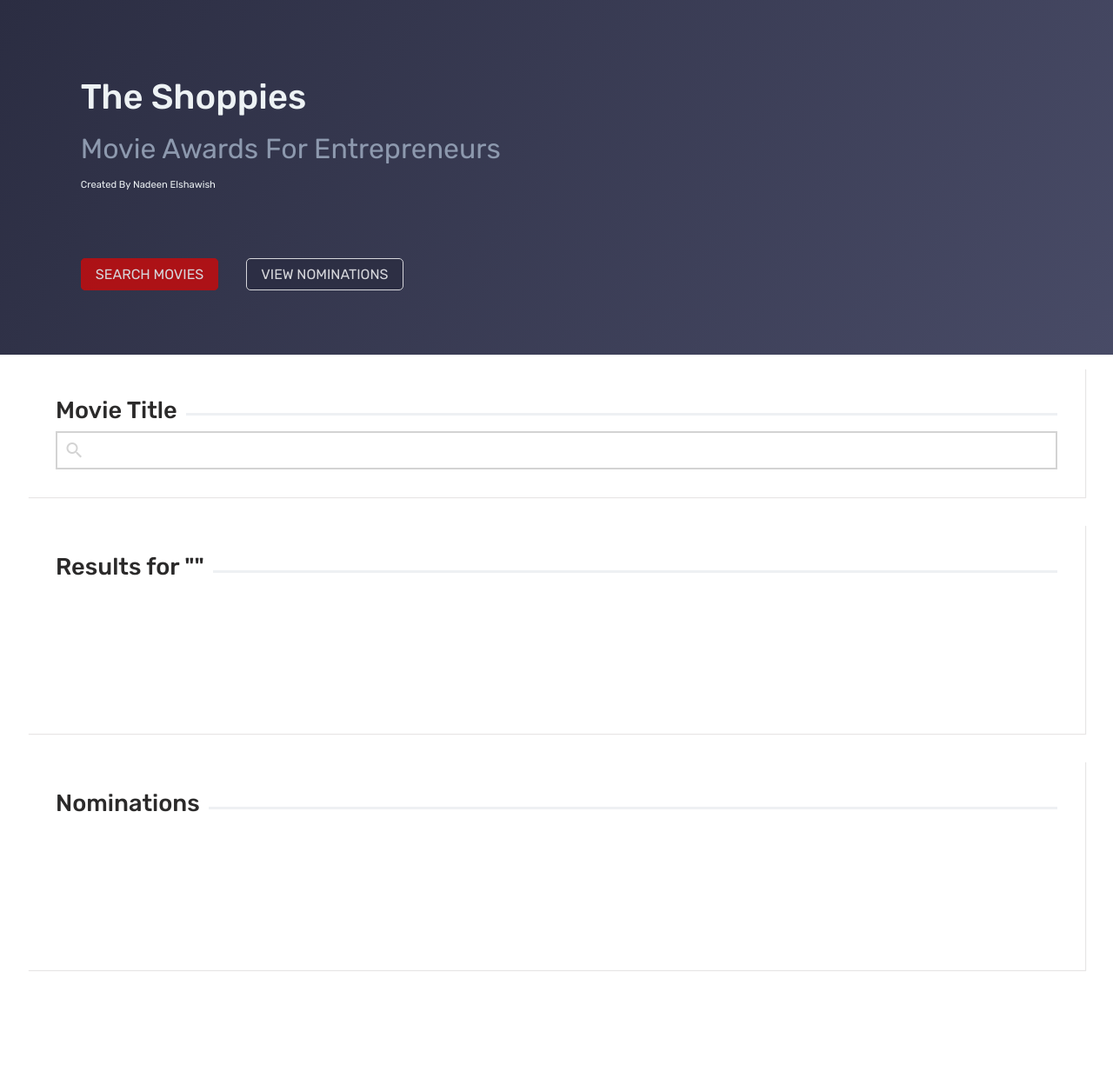
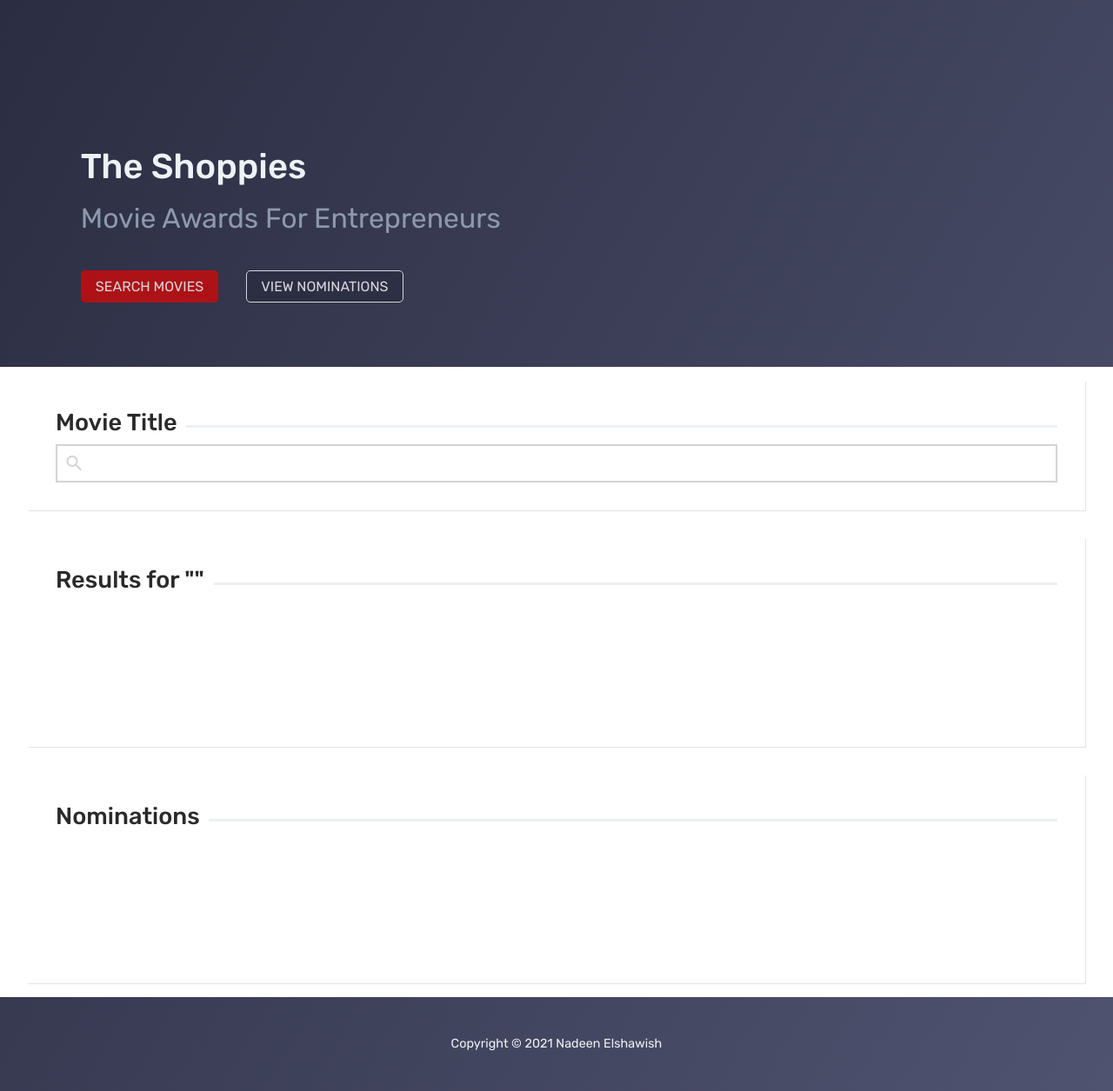
Before and after one commit to nelshaw/TheShoppies, an Angular app in the folder TheShoppies/: page / in a window 1280 px wide. Shown: the whole page at 87% size. Before the commit the page ends 1132 px from the top, so only its background shows below. Built offline with nearby package versions, Linux system fonts and the light colour scheme.

Commit message:
Final updates to design

```diff
--- a/TheShoppies/src/app/app.component.css
+++ b/TheShoppies/src/app/app.component.css
@@ -11,16 +11,21 @@ h1, h2 {
     color: #EDF2F4;
 }
 
-.author{
+.footer{
     color: #EDF2F4;
-    font-size: 70%;
-    margin-bottom: 7.5em;
+    font-size: 90%;
+    padding: 3em;
+    text-align: center;
 }
 
 h2 {
     color: #8D99AE;
+    margin-bottom: 6vh;
 }
 
+h1 {
+    margin-top: 10vh;
+}
 
 h3 {
     color: rgb(43, 42, 42);
@@ -101,7 +106,6 @@ p {
     margin: 1em;
     background-color: white;
     width: 95vw;
-    /* border-radius: 5px; */
     box-shadow: 1px 1px 1px rgb(231, 229, 229);
 }
 
@@ -111,7 +115,7 @@ p {
     margin-bottom: 15px;
 }
 
-.material-icons{
+.main .material-icons{
     color: lightgrey;
     font-size: 24px;
     text-align: center;
--- a/TheShoppies/src/app/app.component.html
+++ b/TheShoppies/src/app/app.component.html
@@ -2,7 +2,6 @@
     <div class="header">
         <h1>{{ title }}</h1>
         <h2>{{ subtitle }}</h2>
-        <h2 class="author">Created by Nadeen Elshawish</h2>
 
         <!-- Buttons to direct to anchors in the page for easier use -->
         <a href="#search" class="search">Search Movies</a>
@@ -50,4 +49,8 @@
             </ul>
         </div>
     </div>
+
+    <div class="footer">
+        Copyright © 2021 Nadeen Elshawish
+    </div>
 </body>
--- a/TheShoppies/src/app/app.component.ts
+++ b/TheShoppies/src/app/app.component.ts
@@ -12,7 +12,7 @@ export class AppComponent {
   title = 'The Shoppies';
   subtitle = 'Movie Awards for Entrepreneurs';
   moviesList : Movie[] = [];
-  searchText : String;
+  searchText : String = '';
   nominationList : Movie[] = [];
   public displayAlert = false;
   public maxNom = false;
```
